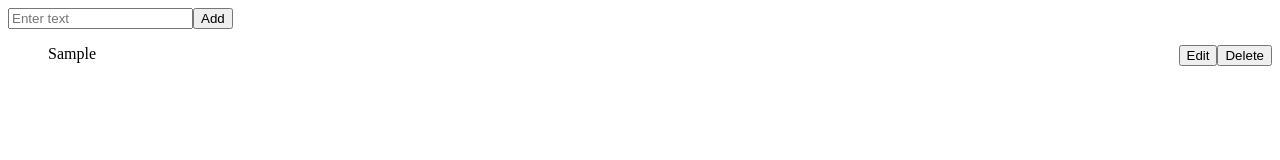
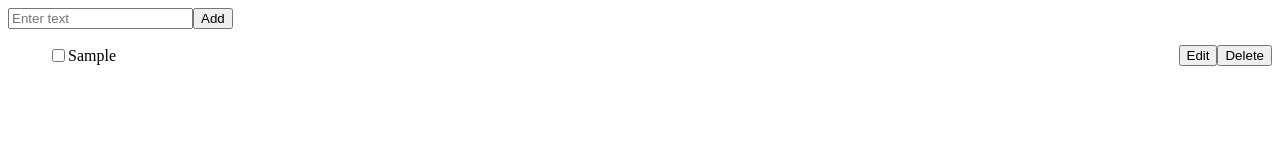
Before and after one commit to devhimani/react_todo, a React (Vite) app: page / in a window 1280 px wide. Both pictures are taken after typing "Sample" into the empty fields and a click on the button "Add". Shown: the top 160 px of the page. Built offline with nearby package versions, Linux system fonts and the light colour scheme.

Commit message:
✨ Feat: add checkbox

```diff
--- a/src/App.css
+++ b/src/App.css
@@ -6,3 +6,13 @@ p {
   display: flex;
   justify-content: space-between;
 }
+
+.todo {
+  display: flex;
+  align-items: center;
+}
+
+.done {
+  text-decoration: line-through;
+  opacity: 0.5;
+}
--- a/src/App.js
+++ b/src/App.js
@@ -15,7 +15,7 @@ const App = () => {
   const handleSubmitForm = (event) => {
     event.preventDefault();
 
-    setTodos([...todos, input]);
+    setTodos([...todos, { id: Date.now(), name: input, isCompleted: false }]);
     setInput(""); // clear input
   };
 
@@ -32,6 +32,13 @@ const App = () => {
     setEditIndex(null);
   };
 
+  const handleIsCompleted = (clickedIndex) => {
+    const updatedTodos = todos.map((todo, index) =>
+      index === clickedIndex ? { ...todo, isCompleted: !todo.isCompleted } : todo
+    );
+    setTodos(updatedTodos);
+  };
+
   return (
     <div>
       <form onSubmit={handleSubmitForm}>
@@ -46,7 +53,10 @@ const App = () => {
               {editIndex === index ? (
                 <input type="text" value={newTodoValue} onChange={(e) => setNewTodoValue(e.target.value)} />
               ) : (
-                <p>{todo}</p>
+                <div className={`todo ${todo.isCompleted ? "done" : ""}`}>
+                  <input type="checkbox" checked={todo.isCompleted} onClick={() => handleIsCompleted(index)} />
+                  <p>{todo.name}</p>
+                </div>
               )}
 
               <div>
@@ -80,3 +90,17 @@ export default App;
  * match todos index with clickedIndex > show input box & show update button instead of edit button
  * click update button > set new todo value in the same index todo value
  */
+
+// [
+//   { id: 85643, name: "task1", isCompleted: false },
+//   { id: 85643, name: "task2", isCompleted: true },
+//   "task3"
+// ];
+
+// const a = "hello";
+// const b = {
+//   name: "hello",
+//   age: 20,
+// };
+
+// map function -> takes a array -> modify it -> return a new Array
```
